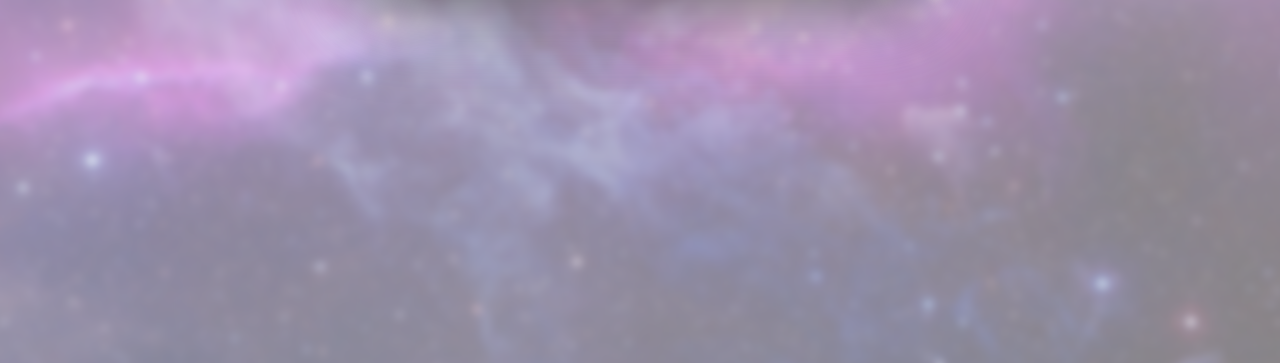
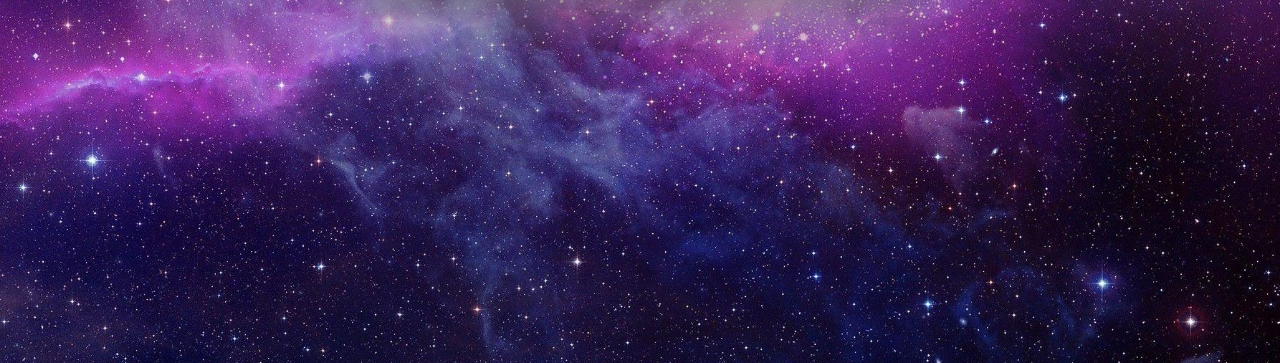
Before and after one commit to phanailinh99/cuuviho99.github.io, a plain HTML site: page index.html in a window 1280 px wide. Shown: the part 437-800 px from the top of the page. Drawn offline with nearby package versions, Linux system fonts and the light colour scheme.

Commit message:
fix blur bg

```diff
--- a/style.css
+++ b/style.css
@@ -32,7 +32,7 @@ body
     background-repeat: no-repeat;
     background-size: cover;
     background-position: 50%;
-    filter: blur(4px);
+
 
     z-index: 1;
 }
@@ -44,8 +44,7 @@ body
     right: 0;
     bottom: 0;
     left: 0;
-    background-color: #fff;
-    opacity: 0.51;
+
     z-index: 2;
 }
 
```
